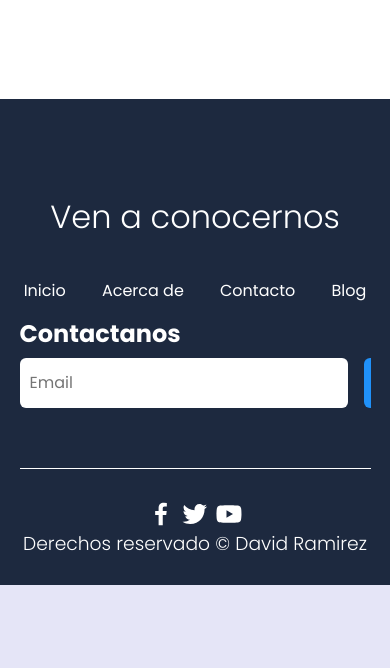
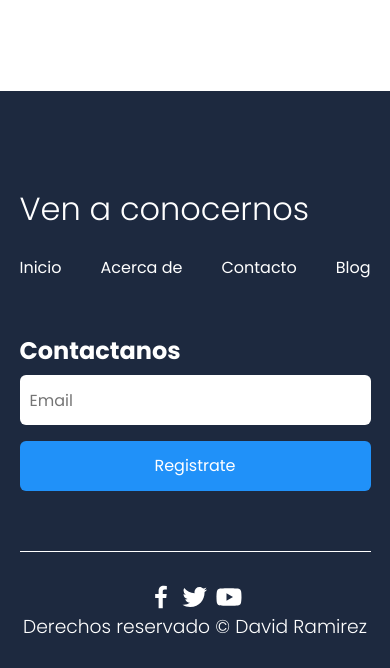
Before and after one commit to RamirezDJ/RamirezDJ.github.io, a PHP site: page / in a window 390 px wide. Shown: the part 2168-2836 px from the top of the page. Before the commit the page ends 2753 px from the top, so only its background shows below. Run offline with PHP 8.4, Linux system fonts and the light colour scheme.

Commit message:
Update estilos.css

```diff
--- a/ccs/estilos.css
+++ b/ccs/estilos.css
@@ -366,3 +366,47 @@ body{
         flex: 1;
     }
 }
+
+@media (max-width:500px){
+    .hero__title{
+        font-size: 2rem;
+    }
+
+    .hero__paragraph{
+        font-size: 1rem;
+    }
+
+    .subtitle{
+        font-size: 1.8rem;
+    }
+
+    .footer__title{
+        justify-self: start;
+        margin-bottom: 15px;
+    }
+
+    .nav--footer{
+        padding-bottom: 60px;
+    }
+
+    .nav__link--footer{
+        justify-content:space-between ;
+    }
+
+    .footer__inputs{
+        flex-wrap: wrap;
+    }
+
+    .footer__input{
+        flex-basis: 100%;
+        margin: 0;
+        margin-bottom: 16px;
+    }
+
+    .footer__submit{
+        margin: 0;
+        width: 100%;
+    }
+
+
+}
```
